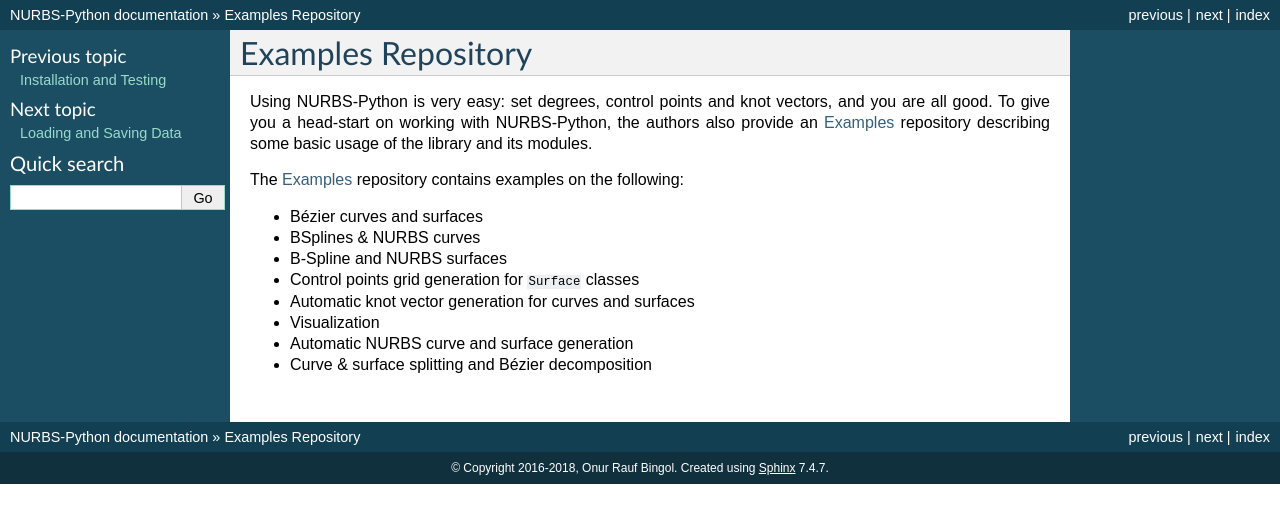
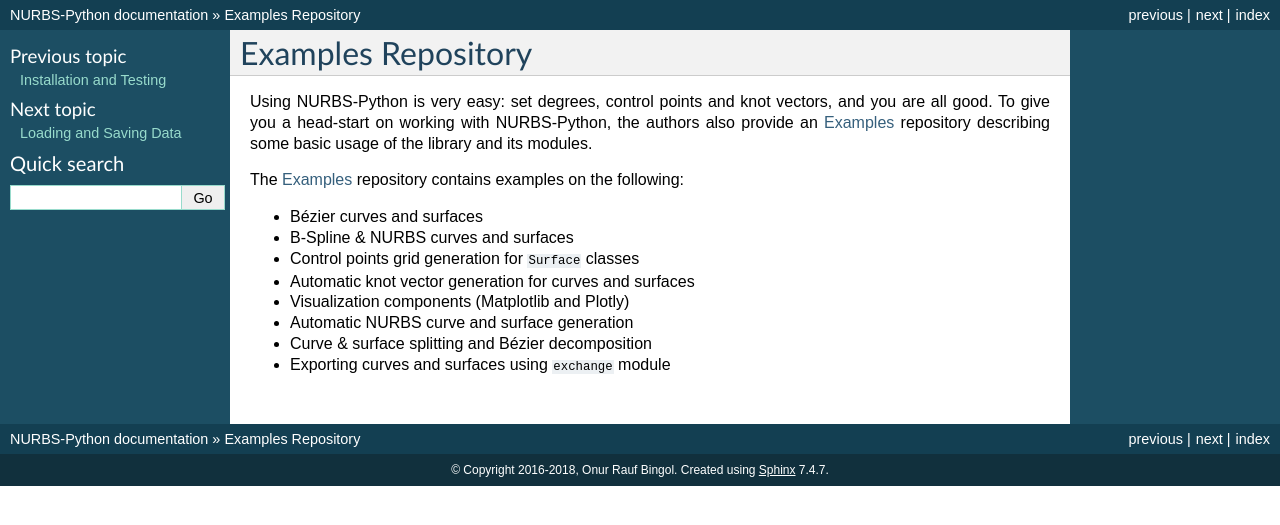
Before and after one commit to orbingol/NURBS-Python, a Sphinx documentation site: the page built from docs/examples_repo.rst, in a window 1280 px wide. Shown: the top 525 px of the page. Built offline with Sphinx 7.4.7, drawn with Linux system fonts in a browser that asks for light colours; formulas are drawn with MathJax 3.

Commit message:
Update the list in examples_repo.rst

```diff
--- a/docs/examples_repo.rst
+++ b/docs/examples_repo.rst
@@ -8,13 +8,13 @@ the library and its modules.
 The Examples_ repository contains examples on the following:
 
 * Bézier curves and surfaces
-* BSplines & NURBS curves
-* B-Spline and NURBS surfaces
+* B-Spline & NURBS curves and surfaces
 * Control points grid generation for ``Surface`` classes
 * Automatic knot vector generation for curves and surfaces
-* Visualization
+* Visualization components (Matplotlib and Plotly)
 * Automatic NURBS curve and surface generation
 * Curve & surface splitting and Bézier decomposition
+* Exporting curves and surfaces using ``exchange`` module
 
 
 .. _Examples: https://github.com/orbingol/NURBS-Python_Examples
```
